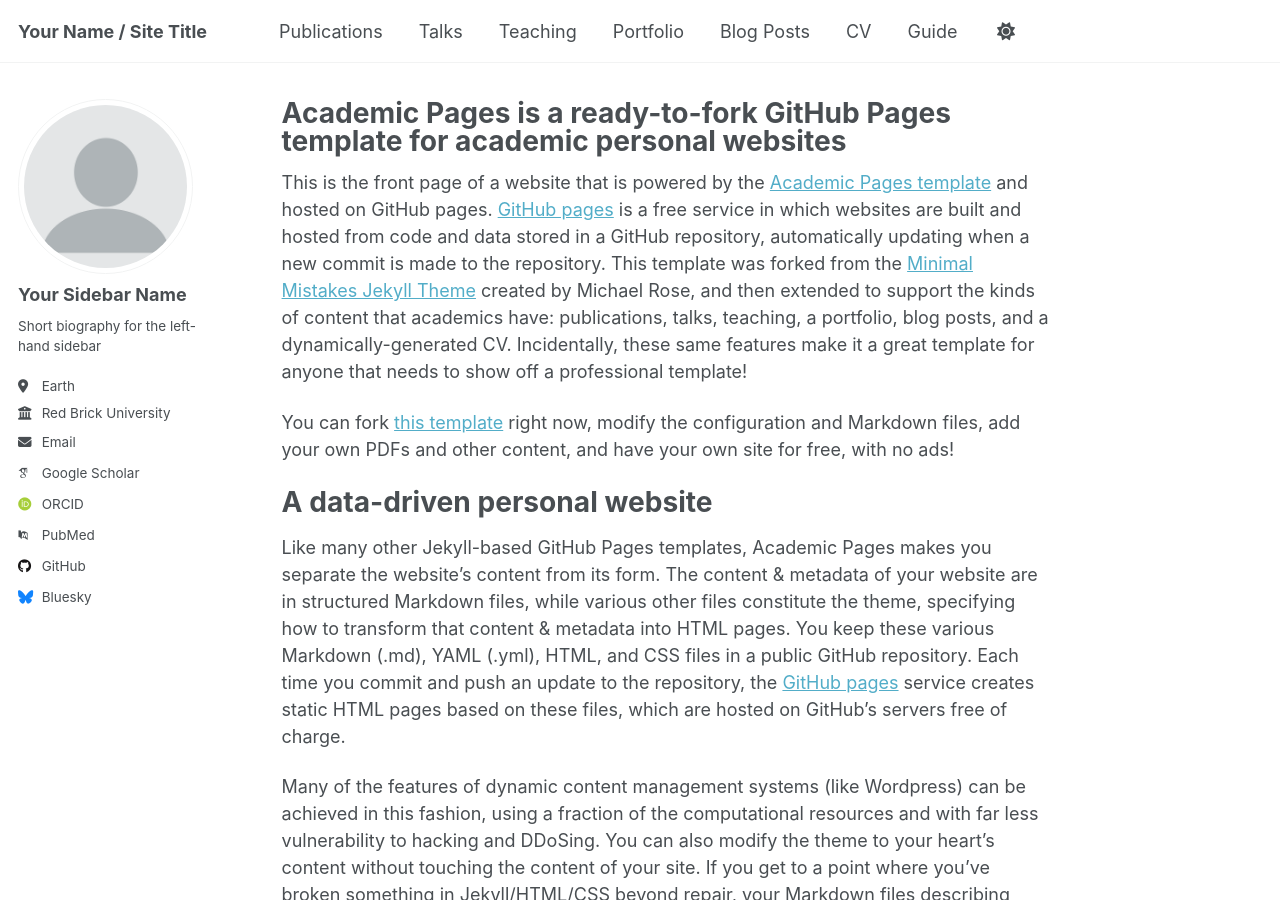
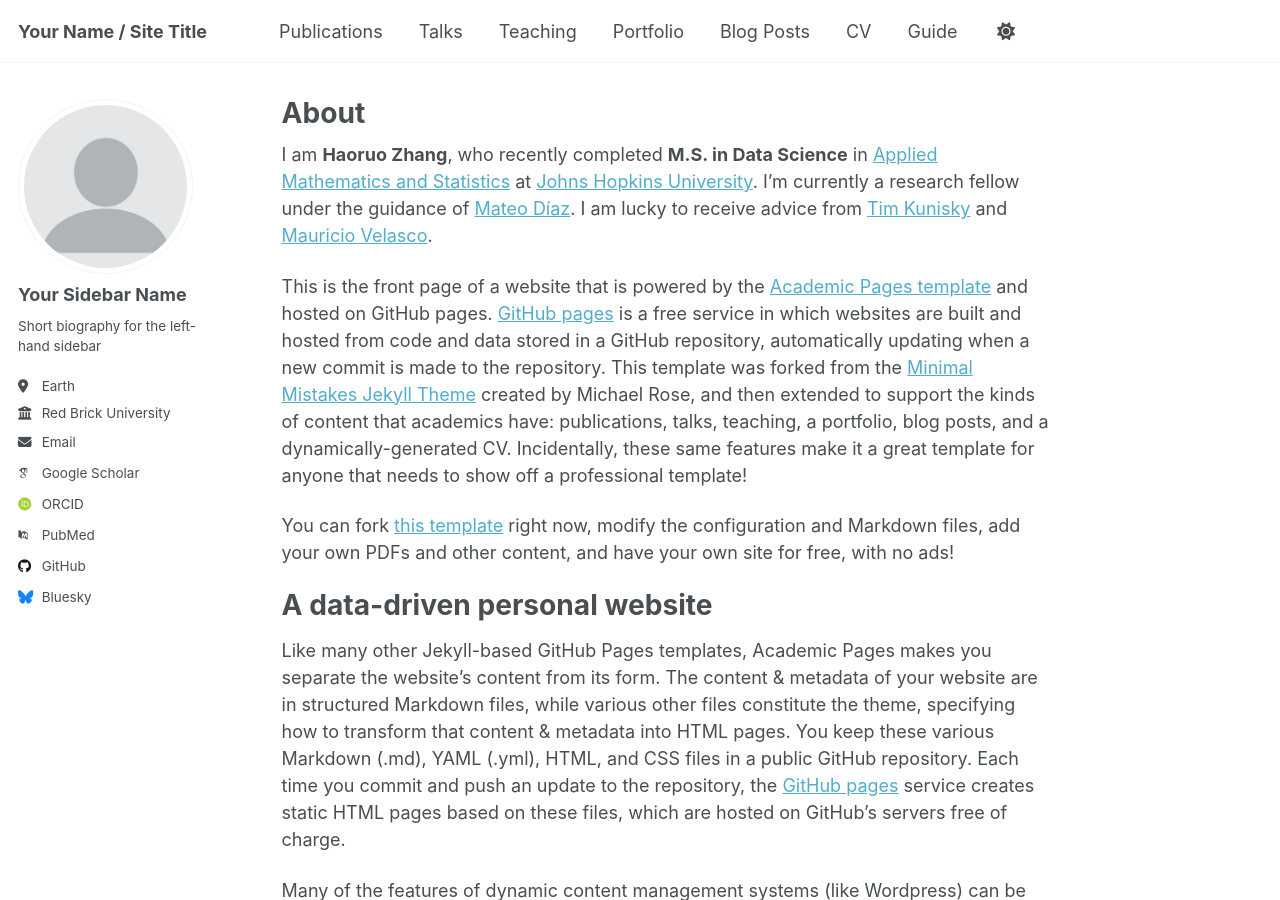
Before and after one commit to haoruo-zhang/haoruo-zhang.github.io, a Jekyll site: the page built from _pages/about.md, in a window 1280 px wide and 900 px high. Built offline with Jekyll 4.4.1, drawn with Linux system fonts in a browser that asks for light colours; some web fonts are replaced; a script that is not in the unit is left out.

Commit message:
Update about.md

```diff
--- a/_pages/about.md
+++ b/_pages/about.md
@@ -1,11 +1,13 @@
 ---
 permalink: /
-title: "Academic Pages is a ready-to-fork GitHub Pages template for academic personal websites"
+title: "About"
 author_profile: true
 redirect_from:
   - /about/
   - /about.html
 ---
+I am **Haoruo Zhang**, who recently completed **M.S. in Data Science** in [Applied Mathematics and Statistics](https://engineering.jhu.edu/ams/) at [Johns Hopkins University](https://www.jhu.edu/). I'm currently a research fellow under the guidance of [Mateo Díaz](https://mateodd25.github.io/). I am lucky to receive advice from [Tim Kunisky](http://www.kunisky.com/) and [Mauricio Velasco](https://mauricio-velasco.github.io/webpage/).
+
 
 This is the front page of a website that is powered by the [Academic Pages template](https://github.com/academicpages/academicpages.github.io) and hosted on GitHub pages. [GitHub pages](https://pages.github.com) is a free service in which websites are built and hosted from code and data stored in a GitHub repository, automatically updating when a new commit is made to the repository. This template was forked from the [Minimal Mistakes Jekyll Theme](https://mmistakes.github.io/minimal-mistakes/) created by Michael Rose, and then extended to support the kinds of content that academics have: publications, talks, teaching, a portfolio, blog posts, and a dynamically-generated CV. Incidentally, these same features make it a great template for anyone that needs to show off a professional template!
 
```
